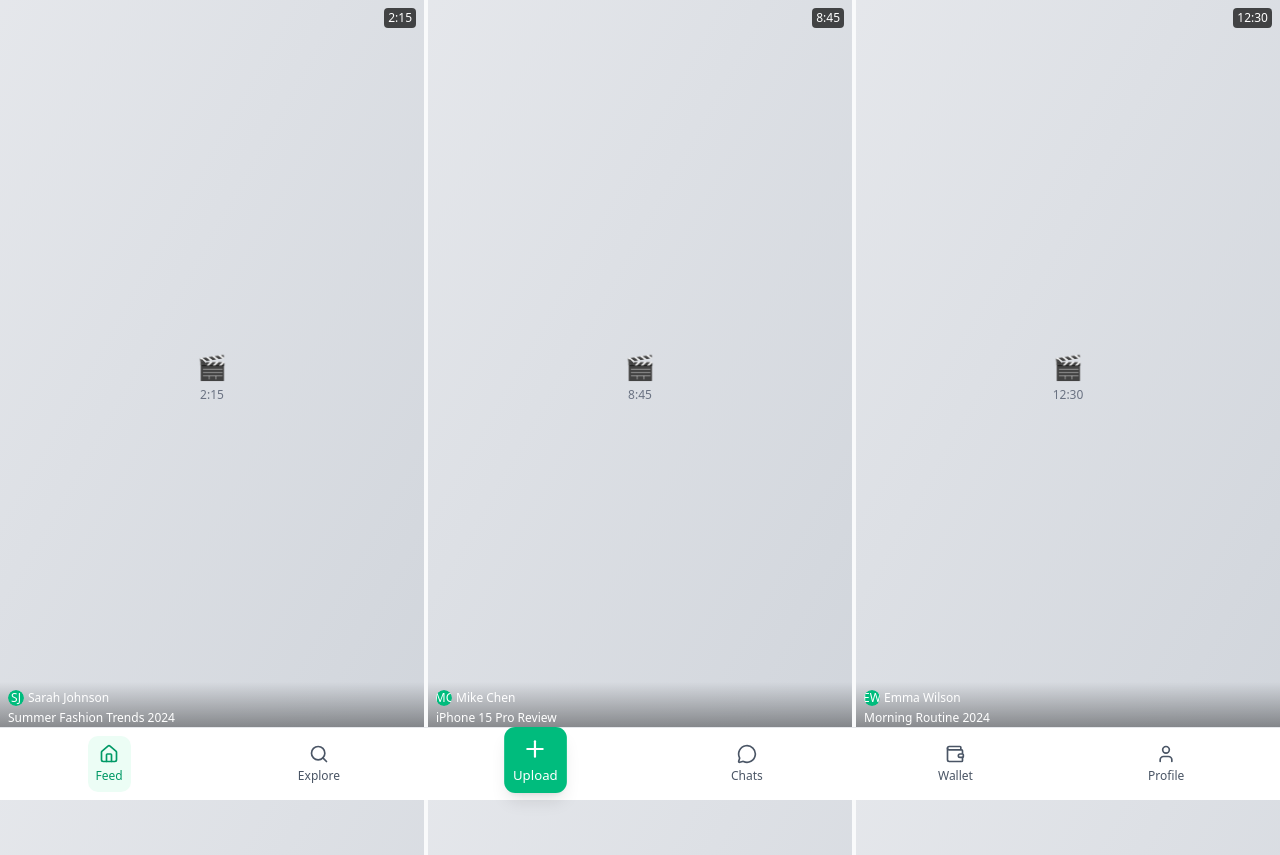
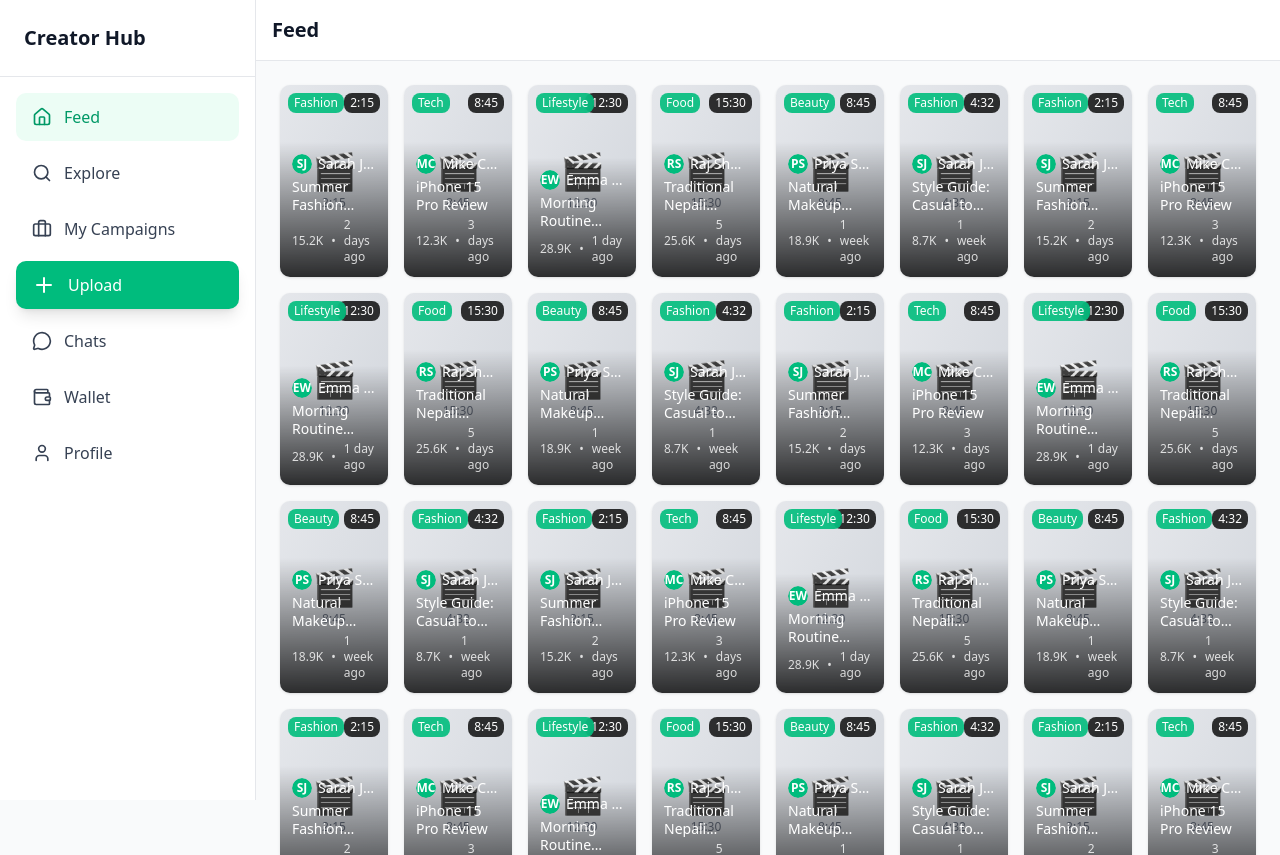
Before and after one commit to rominyadav/createcollab, a Next.js app: page /creator/1 in a window 1280 px wide. Shown: the top 855 px of the page. Built offline with nearby package versions, Linux system fonts and the light colour scheme.

Commit message:
fix: improve desktop scroll and video loading

```diff
--- a/src/components/creator/chats.tsx
+++ b/src/components/creator/chats.tsx
@@ -220,7 +220,7 @@ export function Chats({}: ChatsProps) {
   };
 
   return (
-    <div className="pb-20">
+    <div className="pb-20 md:pb-8">
       {/* Header */}
       <div className="sticky top-0 z-10 border-b border-gray-200 bg-white p-4 dark:border-slate-600 dark:bg-slate-800">
         <h1 className="mb-3 text-xl font-bold text-gray-900 dark:text-white">
--- a/src/components/creator/creator-dashboard.tsx
+++ b/src/components/creator/creator-dashboard.tsx
@@ -160,11 +160,13 @@ export function CreatorDashboard({ creator }: CreatorDashboardProps) {
 
   return (
     <div className="min-h-screen bg-gray-50 dark:bg-slate-900">
+      {/* Navigation */}
+      <MobileNav activeTab={activeTab} onTabChange={handleTabChange} />
+
       {/* Main Content */}
-      <main className="pb-16">{renderContent()}</main>
-
-      {/* Mobile Navigation */}
-      <MobileNav activeTab={activeTab} onTabChange={handleTabChange} />
+      <main className="overflow-y-auto pb-16 md:ml-64 md:pb-0">
+        <div className="w-full">{renderContent()}</div>
+      </main>
 
       {/* Video Player Modal */}
       {showVideoPlayer && (
--- a/src/components/creator/explore-campaigns.tsx
+++ b/src/components/creator/explore-campaigns.tsx
@@ -125,7 +125,7 @@ export function ExploreCampaigns({
   };
 
   return (
-    <div className="pb-20">
+    <div className="pb-20 md:pb-8">
       {/* Header */}
       <div className="sticky top-0 z-10 border-b border-gray-200 bg-white p-4 dark:border-slate-600 dark:bg-slate-800">
         <h1 className="mb-3 text-xl font-bold text-gray-900 dark:text-white">
--- a/src/components/creator/feed.tsx
+++ b/src/components/creator/feed.tsx
@@ -142,67 +142,103 @@ export function Feed({ onVideoClick }: FeedProps) {
     setLoading(true);
     // Simulate API call
     setTimeout(() => {
-      setVideos((prev) => [...prev, ...mockVideos.slice(0, 3)]);
+      // Add more videos based on screen size
+      const isDesktop = window.innerWidth >= 768;
+      const videosToAdd = isDesktop ? 12 : 6;
+      const newVideos = Array.from({ length: videosToAdd }, (_, i) => ({
+        ...mockVideos[i % mockVideos.length],
+        id: Date.now() + i,
+      }));
+      setVideos((prev) => [...prev, ...newVideos]);
       setLoading(false);
     }, 1000);
   };
 
   useEffect(() => {
     const handleScroll = () => {
-      if (
-        window.innerHeight + document.documentElement.scrollTop !==
-          document.documentElement.offsetHeight ||
-        loading
-      ) {
-        return;
+      const scrollTop =
+        window.pageYOffset || document.documentElement.scrollTop;
+      const windowHeight = window.innerHeight;
+      const documentHeight = document.documentElement.scrollHeight;
+
+      // Trigger load more when user is within 200px of bottom
+      if (scrollTop + windowHeight >= documentHeight - 200 && !loading) {
+        loadMoreVideos();
       }
-      loadMoreVideos();
     };
 
-    window.addEventListener("scroll", handleScroll);
+    window.addEventListener("scroll", handleScroll, { passive: true });
     return () => window.removeEventListener("scroll", handleScroll);
   }, [loading]);
 
+  // Load more videos initially if screen is large and needs more content
+  useEffect(() => {
+    const checkIfNeedMoreContent = () => {
+      const documentHeight = document.documentElement.scrollHeight;
+      const windowHeight = window.innerHeight;
+
+      // If content doesn't fill the screen, load more
+      if (documentHeight <= windowHeight && !loading && videos.length < 50) {
+        loadMoreVideos();
+      }
+    };
+
+    // Check after initial render and when videos change
+    const timer = setTimeout(checkIfNeedMoreContent, 100);
+    return () => clearTimeout(timer);
+  }, [videos, loading]);
+
   return (
-    <div className="pb-20">
-      <div className="grid grid-cols-3 gap-1">
+    <div className="min-h-screen pb-20 md:pb-8">
+      {/* Header */}
+      <div className="sticky top-0 z-10 border-b border-gray-200 bg-white/95 p-4 backdrop-blur-sm dark:border-slate-600 dark:bg-slate-800/95">
+        <h1 className="text-xl font-bold text-gray-900 dark:text-white">
+          Feed
+        </h1>
+      </div>
+
+      {/* Video Grid */}
+      <div className="p-2 sm:p-4 md:p-6">
+        <div className="grid grid-cols-2 gap-2 sm:grid-cols-3 sm:gap-3 md:grid-cols-4 md:gap-4 lg:grid-cols-6 xl:grid-cols-8 2xl:grid-cols-10">
           {videos.map((video) => (
             <div
               key={`${video.id}-${Math.random()}`}
-            className="group relative aspect-[9/16] cursor-pointer bg-gray-100 dark:bg-slate-700"
+              className="group relative aspect-[9/16] cursor-pointer overflow-hidden rounded-lg bg-gray-100 shadow-sm transition-all duration-200 hover:shadow-md dark:bg-slate-700"
               onClick={() => onVideoClick(video)}
             >
               {/* Video Thumbnail */}
               <div className="absolute inset-0 flex items-center justify-center bg-gradient-to-br from-gray-200 to-gray-300 dark:from-slate-600 dark:to-slate-700">
                 <div className="text-center">
-                <div className="mb-1 text-2xl">🎬</div>
-                <div className="text-xs text-gray-500 dark:text-gray-400">
+                  <div className="mb-1 text-3xl sm:text-4xl">🎬</div>
+                  <div className="text-xs font-medium text-gray-500 dark:text-gray-400">
                     {video.duration}
                   </div>
                 </div>
               </div>
 
               {/* Play Button Overlay */}
-            <div className="absolute inset-0 flex items-center justify-center bg-black/20 opacity-0 transition-opacity group-hover:opacity-100">
-              <Play className="h-8 w-8 text-white" />
+              <div className="absolute inset-0 flex items-center justify-center bg-black/30 opacity-0 transition-all duration-200 group-hover:opacity-100">
+                <div className="rounded-full bg-white/20 p-3 backdrop-blur-sm">
+                  <Play className="h-6 w-6 fill-white text-white sm:h-8 sm:w-8" />
+                </div>
               </div>
 
               {/* Video Info Overlay */}
-            <div className="absolute right-0 bottom-0 left-0 bg-gradient-to-t from-black/60 to-transparent p-2">
-              <div className="mb-1 flex items-center gap-1">
-                <Avatar className="h-4 w-4">
-                  <AvatarFallback className="bg-emerald-500 text-xs text-white">
+              <div className="absolute right-0 bottom-0 left-0 bg-gradient-to-t from-black/80 via-black/40 to-transparent p-2 sm:p-3">
+                <div className="mb-1 flex items-center gap-1.5">
+                  <Avatar className="h-4 w-4 sm:h-5 sm:w-5">
+                    <AvatarFallback className="bg-emerald-500 text-xs font-bold text-white">
                       {video.creatorAvatar}
                     </AvatarFallback>
                   </Avatar>
-                <span className="truncate text-xs text-white">
+                  <span className="truncate text-xs font-medium text-white sm:text-sm">
                     {video.creatorName}
                   </span>
                 </div>
-              <p className="mb-1 line-clamp-2 text-xs text-white">
+                <p className="mb-1 line-clamp-2 text-xs leading-tight font-medium text-white sm:text-sm">
                   {video.title}
                 </p>
-              <div className="flex items-center gap-2 text-xs text-white">
+                <div className="flex items-center gap-2 text-xs text-white/80">
                   <span>{video.views}</span>
                   <span>•</span>
                   <span>{video.uploadedAt}</span>
@@ -210,16 +246,39 @@ export function Feed({ onVideoClick }: FeedProps) {
               </div>
 
               {/* Duration Badge */}
-            <div className="absolute top-2 right-2 rounded bg-black/70 px-1 py-0.5 text-xs text-white">
+              <div className="absolute top-2 right-2 rounded-md bg-black/80 px-1.5 py-0.5 text-xs font-medium text-white backdrop-blur-sm">
                 {video.duration}
+              </div>
+
+              {/* Category Badge */}
+              <div className="absolute top-2 left-2 rounded-md bg-emerald-500/90 px-1.5 py-0.5 text-xs font-medium text-white backdrop-blur-sm">
+                {video.category}
               </div>
             </div>
           ))}
         </div>
+      </div>
 
+      {/* Loading State */}
       {loading && (
-        <div className="flex justify-center py-4">
-          <div className="h-6 w-6 animate-spin rounded-full border-b-2 border-emerald-500"></div>
+        <div className="flex justify-center py-8">
+          <div className="flex items-center gap-2 text-gray-600 dark:text-gray-400">
+            <div className="h-5 w-5 animate-spin rounded-full border-2 border-emerald-500 border-t-transparent"></div>
+            <span className="text-sm font-medium">Loading more videos...</span>
+          </div>
+        </div>
+      )}
+
+      {/* Empty State */}
+      {videos.length === 0 && !loading && (
+        <div className="flex flex-col items-center justify-center py-16 text-center">
+          <div className="mb-4 text-6xl">🎬</div>
+          <h3 className="mb-2 text-lg font-semibold text-gray-900 dark:text-white">
+            No videos yet
+          </h3>
+          <p className="max-w-sm text-gray-600 dark:text-gray-400">
+            Start following creators or check back later for new content
+          </p>
         </div>
       )}
     </div>
--- a/src/components/creator/mobile-nav.tsx
+++ b/src/components/creator/mobile-nav.tsx
@@ -1,6 +1,14 @@
 "use client";
 
-import { Home, MessageCircle, Plus, Search, User, Wallet } from "lucide-react";
+import {
+  Briefcase,
+  Home,
+  MessageCircle,
+  Plus,
+  Search,
+  User,
+  Wallet,
+} from "lucide-react";
 
 interface MobileNavProps {
   activeTab: string;
@@ -11,6 +19,7 @@ export function MobileNav({ activeTab, onTabChange }: MobileNavProps) {
   const navItems = [
     { id: "feed", icon: Home, label: "Feed" },
     { id: "explore", icon: Search, label: "Explore" },
+    { id: "my-campaigns", icon: Briefcase, label: "My Campaigns" },
     { id: "upload", icon: Plus, label: "Upload", isUpload: true },
     { id: "chats", icon: MessageCircle, label: "Chats" },
     { id: "wallet", icon: Wallet, label: "Wallet" },
@@ -18,8 +27,10 @@ export function MobileNav({ activeTab, onTabChange }: MobileNavProps) {
   ];
 
   return (
-    <div className="fixed right-0 bottom-0 left-0 z-50 border-t border-gray-200 bg-white dark:border-slate-600 dark:bg-slate-800">
-      <div className="flex items-center justify-around px-2 py-2">
+    <>
+      {/* Mobile Navigation */}
+      <div className="fixed right-0 bottom-0 left-0 z-50 border-t border-gray-200 bg-white/95 backdrop-blur-sm md:hidden dark:border-slate-600 dark:bg-slate-800/95">
+        <div className="safe-area-pb flex items-center justify-around px-2 py-2">
           {navItems.map((item) => {
             const Icon = item.icon;
             const isActive = activeTab === item.id;
@@ -28,17 +39,17 @@ export function MobileNav({ activeTab, onTabChange }: MobileNavProps) {
               <button
                 key={item.id}
                 onClick={() => onTabChange(item.id)}
-              className={`flex flex-col items-center justify-center rounded-lg p-2 transition-all duration-200 ${
+                className={`flex min-w-0 flex-col items-center justify-center rounded-lg p-2 transition-all duration-200 ${
                   item.isUpload
-                  ? "-mt-2 scale-110 transform bg-emerald-500 text-white shadow-lg"
+                    ? "-mt-2 scale-110 transform bg-emerald-500 text-white shadow-lg hover:bg-emerald-600"
                     : isActive
                       ? "bg-emerald-50 text-emerald-600 dark:bg-emerald-900/20 dark:text-emerald-400"
-                    : "text-gray-600 hover:text-emerald-600 dark:text-gray-400 dark:hover:text-emerald-400"
+                      : "text-gray-600 hover:bg-gray-50 hover:text-emerald-600 dark:text-gray-400 dark:hover:bg-slate-700 dark:hover:text-emerald-400"
                 }`}
               >
-              <Icon className={`h-5 w-5 ${item.isUpload ? "h-6 w-6" : ""}`} />
+                <Icon className={`${item.isUpload ? "h-6 w-6" : "h-5 w-5"}`} />
                 <span
-                className={`mt-1 text-xs ${item.isUpload ? "text-xs font-medium" : ""}`}
+                  className={`mt-1 truncate text-xs font-medium ${item.isUpload ? "" : ""}`}
                 >
                   {item.label}
                 </span>
@@ -47,5 +58,41 @@ export function MobileNav({ activeTab, onTabChange }: MobileNavProps) {
           })}
         </div>
       </div>
+
+      {/* Desktop Sidebar */}
+      <div className="fixed top-0 bottom-0 left-0 z-40 hidden w-64 flex-col border-r border-gray-200 bg-white md:flex dark:border-slate-600 dark:bg-slate-800">
+        <div className="border-b border-gray-200 p-6 dark:border-slate-600">
+          <h2 className="text-xl font-bold text-gray-900 dark:text-white">
+            Creator Hub
+          </h2>
+        </div>
+
+        <nav className="flex-1 space-y-2 p-4">
+          {navItems.map((item) => {
+            const Icon = item.icon;
+            const isActive = activeTab === item.id;
+
+            return (
+              <button
+                key={item.id}
+                onClick={() => onTabChange(item.id)}
+                className={`flex w-full items-center gap-3 rounded-lg px-4 py-3 text-left transition-all duration-200 ${
+                  item.isUpload
+                    ? "bg-emerald-500 font-medium text-white shadow-lg hover:bg-emerald-600"
+                    : isActive
+                      ? "bg-emerald-50 font-medium text-emerald-600 dark:bg-emerald-900/20 dark:text-emerald-400"
+                      : "text-gray-700 hover:bg-gray-50 hover:text-emerald-600 dark:text-gray-300 dark:hover:bg-slate-700 dark:hover:text-emerald-400"
+                }`}
+              >
+                <Icon
+                  className={`${item.isUpload ? "h-6 w-6" : "h-5 w-5"} flex-shrink-0`}
+                />
+                <span className="font-medium">{item.label}</span>
+              </button>
+            );
+          })}
+        </nav>
+      </div>
+    </>
   );
 }
--- a/src/components/creator/my-campaigns.tsx
+++ b/src/components/creator/my-campaigns.tsx
@@ -148,7 +148,7 @@ export function MyCampaigns({ onViewCampaign }: MyCampaignsProps) {
   };
 
   return (
-    <div className="pb-20">
+    <div className="pb-20 md:pb-8">
       {/* Header */}
       <div className="sticky top-0 z-10 border-b border-gray-200 bg-white p-4 dark:border-slate-600 dark:bg-slate-800">
         <h1 className="mb-3 text-xl font-bold text-gray-900 dark:text-white">
--- a/src/components/creator/profile.tsx
+++ b/src/components/creator/profile.tsx
@@ -73,7 +73,7 @@ export function Profile({
   ];
 
   return (
-    <div className="pb-20">
+    <div className="pb-20 md:pb-8">
       {/* Header */}
       <div className="sticky top-0 z-10 border-b border-gray-200 bg-white p-4 dark:border-slate-600 dark:bg-slate-800">
         <div className="flex items-center justify-between">
--- a/src/components/creator/wallet.tsx
+++ b/src/components/creator/wallet.tsx
@@ -141,7 +141,7 @@ export function Wallet({}: WalletProps) {
   };
 
   return (
-    <div className="pb-20">
+    <div className="pb-20 md:pb-8">
       {/* Header */}
       <div className="sticky top-0 z-10 border-b border-gray-200 bg-white p-4 dark:border-slate-600 dark:bg-slate-800">
         <h1 className="text-xl font-bold text-gray-900 dark:text-white">
--- a/src/components/mock-data/videos-mockdata.json
+++ b/src/components/mock-data/videos-mockdata.json
@@ -3,7 +3,7 @@
     "id": 1,
     "title": "Summer Fashion Trends 2024",
     "thumbnail": "/api/placeholder/300/400",
-    "videoUrl": "/api/placeholder/video/1",
+    "videoUrl": "https://www.youtube.com/watch?v=a8kaugH-0Og",
     "duration": "2:15",
     "views": "15.2K",
     "likes": "2.1K",
@@ -100,5 +100,90 @@
     "uploadedAt": "1 week ago",
     "aspectRatio": "9:16",
     "category": "Fashion"
+  },
+  {
+    "id": 7,
+    "title": "Street Style: Autumn Edition",
+    "thumbnail": "/api/placeholder/300/400",
+    "videoUrl": "https://www.youtube.com/watch?v=f8kaugH-5Rt",
+    "duration": "3:55",
+    "views": "22.3K",
+    "likes": "3.1K",
+    "comments": "512",
+    "shares": "130",
+    "creatorId": 6,
+    "creatorName": "Olivia Brown",
+    "creatorAvatar": "OB",
+    "uploadedAt": "4 days ago",
+    "aspectRatio": "9:16",
+    "category": "Fashion"
+  },
+  {
+    "id": 8,
+    "title": "Mastering Photoshop in 10 Minutes",
+    "thumbnail": "/api/placeholder/300/400",
+    "videoUrl": "https://www.youtube.com/watch?v=g8kaugH-6Yt",
+    "duration": "10:05",
+    "views": "48.7K",
+    "likes": "7.4K",
+    "comments": "1.5K",
+    "shares": "410",
+    "creatorId": 7,
+    "creatorName": "Liam Smith",
+    "creatorAvatar": "LS",
+    "uploadedAt": "1 week ago",
+    "aspectRatio": "16:9",
+    "category": "Technology"
+  },
+  {
+    "id": 9,
+    "title": "5-Minute Meditation for Stress Relief",
+    "thumbnail": "/api/placeholder/300/400",
+    "videoUrl": "https://www.youtube.com/watch?v=h8kaugH-7Qp",
+    "duration": "5:00",
+    "views": "30.2K",
+    "likes": "4.5K",
+    "comments": "890",
+    "shares": "210",
+    "creatorId": 8,
+    "creatorName": "Ava Wilson",
+    "creatorAvatar": "AW",
+    "uploadedAt": "3 days ago",
+    "aspectRatio": "9:16",
+    "category": "Wellness"
+  },
+  {
+    "id": 10,
+    "title": "Top 5 Travel Destinations 2025",
+    "thumbnail": "/api/placeholder/300/400",
+    "videoUrl": "https://www.youtube.com/watch?v=i8kaugH-8Lp",
+    "duration": "6:30",
+    "views": "55.1K",
+    "likes": "8.2K",
+    "comments": "1.1K",
+    "shares": "520",
+    "creatorId": 9,
+    "creatorName": "Noah Davis",
+    "creatorAvatar": "ND",
+    "uploadedAt": "2 weeks ago",
+    "aspectRatio": "16:9",
+    "category": "Travel"
+  },
+  {
+    "id": 11,
+    "title": "Quick & Easy Home Workouts",
+    "thumbnail": "/api/placeholder/300/400",
+    "videoUrl": "https://www.youtube.com/watch?v=j8kaugH-9Mp",
+    "duration": "8:15",
+    "views": "40.8K",
+    "likes": "6.0K",
+    "comments": "1.0K",
+    "shares": "310",
+    "creatorId": 10,
+    "creatorName": "Ethan Taylor",
+    "creatorAvatar": "ET",
+    "uploadedAt": "5 days ago",
+    "aspectRatio": "9:16",
+    "category": "Fitness"
   }
 ]
```
Lines whose indentation alone changed are shown as unchanged.
